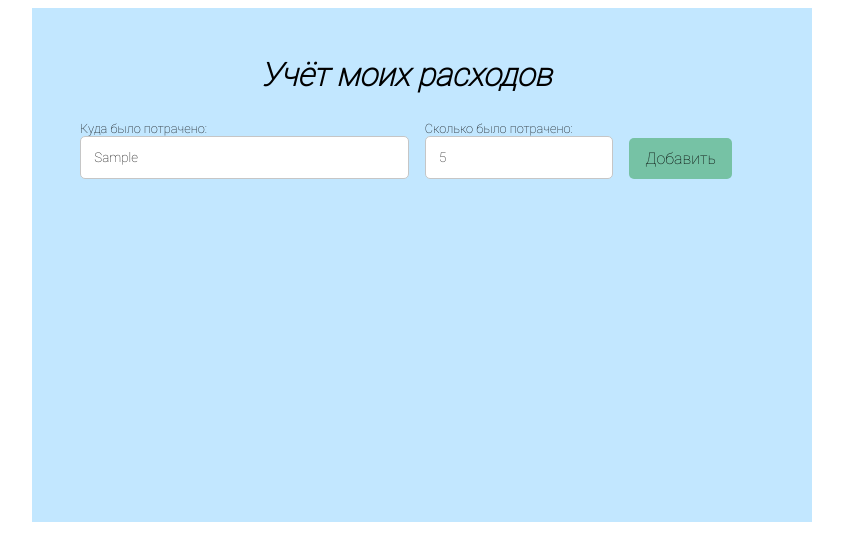
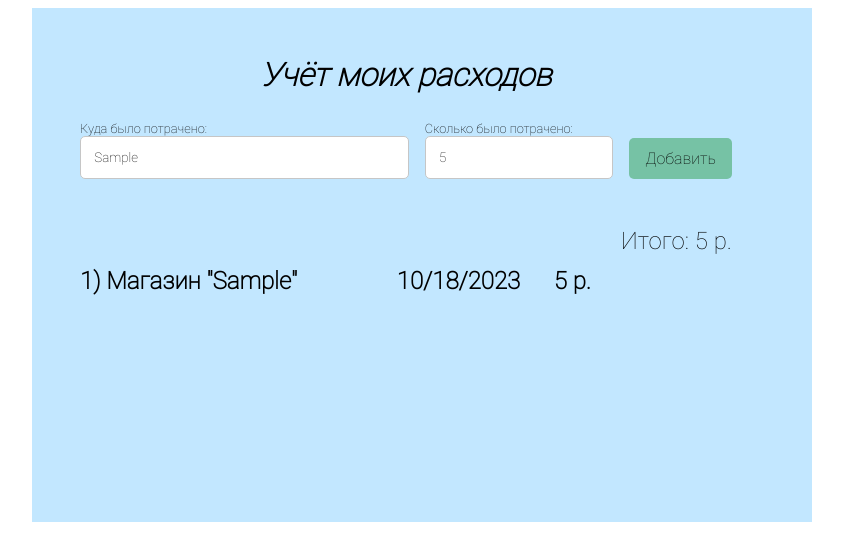
Before and after one commit to VadimShkedov/expenseAccounting-project, a React (Create React App) app: page / in a window 1280 px wide. Both pictures are taken after typing "Sample", "5" into the empty fields and a click on the button "Добавить". Shown: the top 560 px of the page, without its empty margins (218-1061 px from the left). Built offline with nearby package versions, Linux system fonts and the light colour scheme.

Commit message:
feat: adding expense and change code style

```diff
--- a/src/AccountingExpense/index.jsx
+++ /dev/null
@@ -1,13 +0,0 @@
-import ExpenseForm from "../ExpenseForm";
-import "./styles.css";
-
-const AccountingExpense = () => {
-  return (
-    <section className="accountingExpense">
-      <h1>Учёт моих расходов</h1>
-      <ExpenseForm />
-    </section>
-  )
-}
-
-export default AccountingExpense;
--- a/src/App.jsx
+++ b/src/App.jsx
@@ -1,10 +1,10 @@
 import { createBrowserRouter, RouterProvider } from "react-router-dom";
-import AccountingExpense from "./AccountingExpense/";
+import AccountingExpense from "./ExpenseAccounting";
 
 const App = () => {
   const router = createBrowserRouter([
     {
-      path: '/',
+      path: "/",
       element: <AccountingExpense />
     }
   ]);
--- /dev/null
+++ b/src/DisplayExpense/Expense.jsx
@@ -0,0 +1,13 @@
+const Expense = ({ element }) => {
+  const { expenseId, whereSpent, howMuch, date } = element;
+
+  return (
+    <div className="displayExpenses-list-element">
+      <p className="displayExpenses-list-element__expenseName">{expenseId + 1 + ")"} Магазин "{whereSpent}"</p>
+      <p>{date}</p>
+      <p>{howMuch} р.</p>
+    </div>
+  )
+}
+
+export default Expense;
--- /dev/null
+++ b/src/DisplayExpense/index.jsx
@@ -0,0 +1,23 @@
+import { useEffect, useState } from "react";
+import Expense from "./Expense";
+import "./styles.css";
+
+const DisplayExpenses = ({ list }) => {
+  const [expensesSum, setExpensesSum] = useState(0);
+
+  useEffect(() => {
+    let sum = 0;
+    list.forEach((value) => sum += +value.howMuch);
+    setExpensesSum(sum);
+  }, [list]);
+
+  return (
+    <div className="displayExpenses">
+      <div className="displayExpenses__sumExpense">Итого: {expensesSum} р.</div>
+      <div className="displayExpenses-list">{list.map((expense, index) => <Expense key={index} element={expense} />)}
+      </div>
+    </div>
+  )
+}
+
+export default DisplayExpenses;
--- /dev/null
+++ b/src/DisplayExpense/styles.css
@@ -0,0 +1,25 @@
+.displayExpenses {
+  font-size: 1.5em;
+}
+
+.displayExpenses-list {
+  text-align: left;
+}
+
+.displayExpenses-list-element {
+  display: flex;
+  font-weight: 700;
+}
+
+.displayExpenses-list-element > * {
+  margin: 0.5em 0.7em;
+}
+
+.displayExpenses-list-element__expenseName {
+  margin: 0.5em 0;
+  width: 300px;
+}
+
+.displayExpenses__sumExpense {
+  text-align: right;
+}
--- /dev/null
+++ b/src/ExpenseAccounting/index.jsx
@@ -0,0 +1,30 @@
+import { useState } from "react";
+import ExpenseForm from "../ExpenseForm";
+import DisplayExpenses from "../DisplayExpense";
+import "./styles.css";
+
+const ExpenseAccounting = () => {
+  const [currentExpenseList, setCurrentExpenseList] = useState([]);
+
+  const addExpense = (data) => {
+    const currentDate = new Date(Date.now());
+
+    const finalExpenseObject = {
+      ...data,
+      expenseId: currentExpenseList.length,
+      date: currentDate.toLocaleDateString()
+    };
+
+    setCurrentExpenseList([...currentExpenseList, finalExpenseObject]);
+  }
+
+  return (
+    <section className="accountingExpense">
+      <h1>Учёт моих расходов</h1>
+      <ExpenseForm onAddExpense={addExpense} />
+      <DisplayExpenses list={currentExpenseList} />
+    </section>
+  )
+}
+
+export default ExpenseAccounting;
--- a/src/ExpenseForm/index.jsx
+++ b/src/ExpenseForm/index.jsx
@@ -4,35 +4,36 @@ import numberInputValidation from "../helpers/numberInputValidation";
 import stringInputValidation from "../helpers/stringInputValidation";
 import "./styles.css";
 
-const ExpenseForm = () => {
-  const [warningMessage, setWarningMessage] = useState('');
+const ExpenseForm = ({ onAddExpense }) => {
+  const [warningMessage, setWarningMessage] = useState("");
   const [expense, setExpense] = useState({
-    whereSpent: '',
-    howMuch: ''
+    whereSpent: "",
+    howMuch: ""
   });
 
   const handleFieldChange = (event) => {
-    console.log(event);
     setExpense({
       ...expense,
-      [event.target.id]: event.target.value
+      [event.target.id]: event.target.value,
     });
   }
 
-  const makeNewExpenseAndValidation = () => {
+  const validationField = () => {
     const { howMuch, whereSpent } = expense;
 
     if (numberInputValidation(howMuch)) {
-      setWarningMessage('Некорректно введённое число, допустимый диапозон от 1 до 100000');
+      setWarningMessage("Некорректно введённое число, допустимый диапозон от 1 до 100000");
       return;
     }
 
     if (stringInputValidation(whereSpent)) {
-      setWarningMessage('Некорректно введённые данные');
+      setWarningMessage("Некорректно введённые данные");
       return;
     }
 
-    setWarningMessage('');
+    setWarningMessage("");
+
+    return onAddExpense(expense);
   }
 
   return (
@@ -42,6 +43,7 @@ const ExpenseForm = () => {
           <label htmlFor="whereSpent">Куда было потрачено:</label>
           <input
             type="text"
+            className="expenseForm__whereSpent"
             id="whereSpent"
             onChange={handleFieldChange}
             placeholder="Куда было потрачено"
@@ -51,12 +53,13 @@ const ExpenseForm = () => {
           <label htmlFor="howMuch">Сколько было потрачено:</label>
           <input
             type="number"
+            className="expenseForm__howMuch"
             id="howMuch"
             onChange={handleFieldChange}
             placeholder="Сколько было потрачено"
           />
         </div>
-        <button type="button" onClick={makeNewExpenseAndValidation}>Добавить</button>
+        <button type="button" onClick={validationField}>Добавить</button>
       </form>
       <Warning message={warningMessage} />
     </div>
--- a/src/ExpenseForm/styles.css
+++ b/src/ExpenseForm/styles.css
@@ -11,10 +11,10 @@
   font-size: 0.8em;
 }
 
-#whereSpent {
+.expenseForm__whereSpent {
   width: 300px;
 }
 
-#howMuch {
+.expenseForm__howMuch {
   width: 160px;
 }
--- a/src/index.js
+++ b/src/index.js
@@ -3,5 +3,5 @@ import ReactDOM from "react-dom/client";
 import App from "./App";
 import "./index.css";
 
-const root = ReactDOM.createRoot(document.getElementById('root'));
+const root = ReactDOM.createRoot(document.getElementById("root"));
 root.render(<App />);
```
Also changed, not shown: src/ExpenseAccounting/styles.css (renamed from src/AccountingExpense/styles.css).
